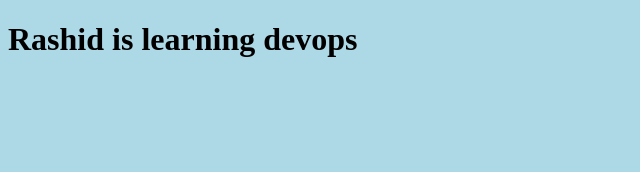
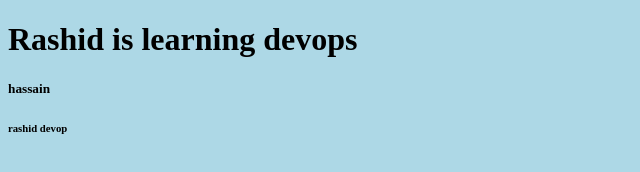
Before and after one commit to Rashidhassain/My-Project, a plain HTML site: page index.html in a window 1280 px wide. Shown: the whole page, without its empty margins (0-640 px from the left). Drawn offline with Linux system fonts and the light colour scheme.

```diff
--- a/index.html
+++ b/index.html
@@ -13,6 +13,7 @@
 </style>
 <body>
     <h1>Rashid is learning devops</h1>
-
+    <h5>hassain</h5>
+ <h6>rashid devop</h6>
 </body>
 </html>
```
